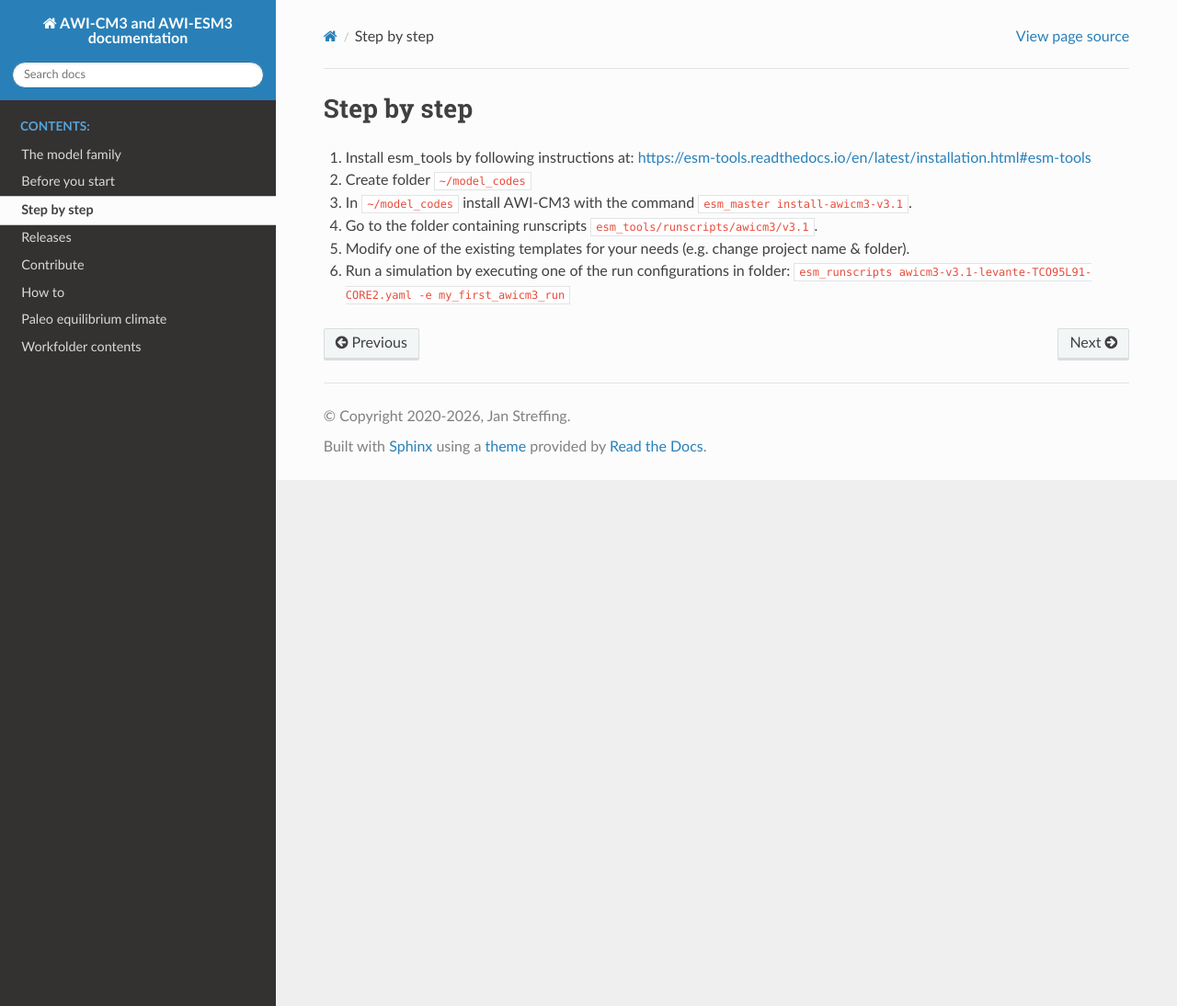
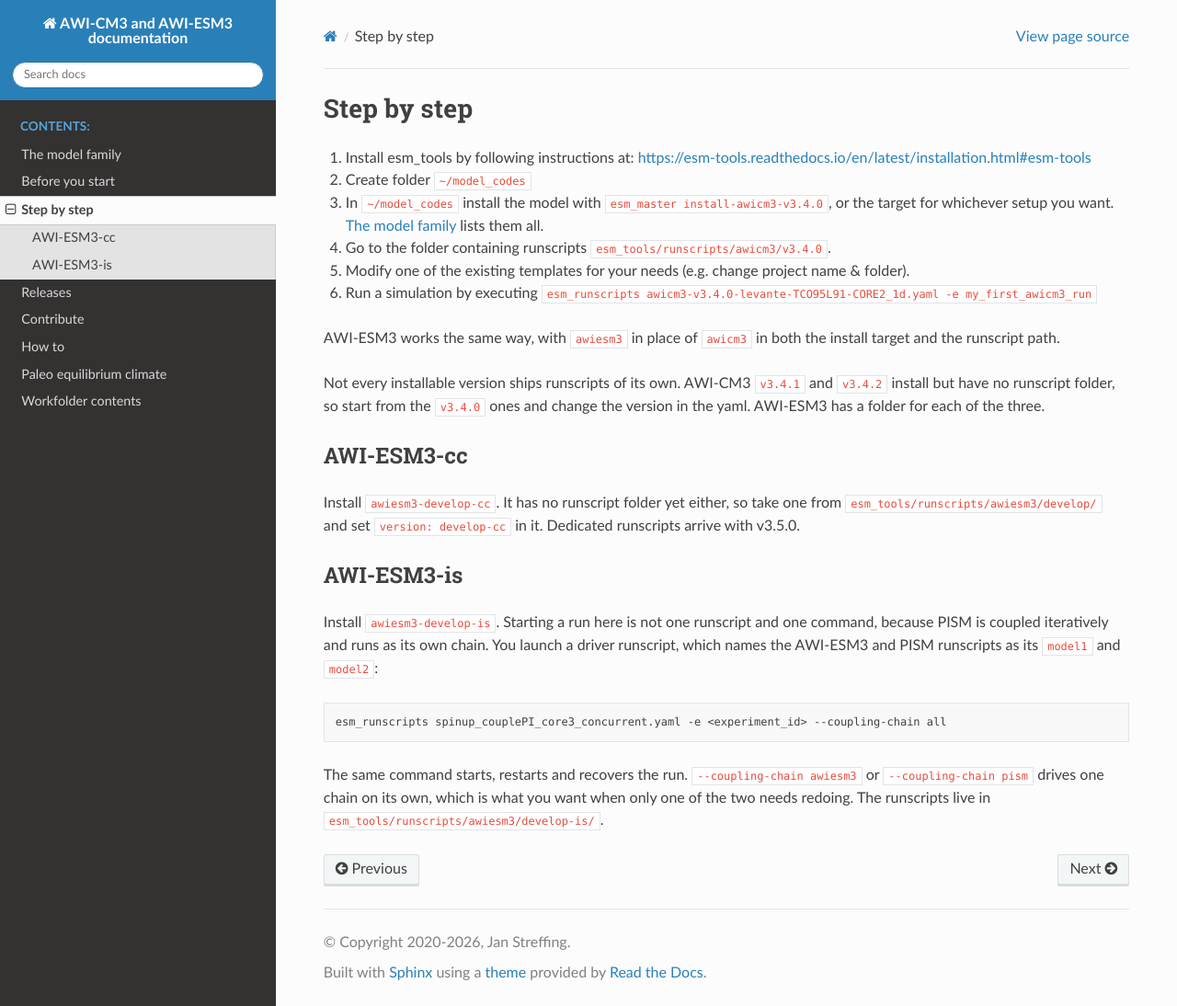
Before and after one commit to AWI-ESM/documentation_AWI-CM3, a Sphinx documentation site: the page built from source/quickstart.rst, in a window 1280 px wide and 1094 px high. Shown: the whole window at 92% size. Built offline with Sphinx 7.4.7 and the Read the Docs theme 3.1.0, drawn with Linux system fonts in a browser that asks for light colours.

Commit message:
Give each setup its own quickstart route

```diff
--- a/source/quickstart.rst
+++ b/source/quickstart.rst
@@ -1,11 +1,32 @@
-.. _chap_quickstart
+.. _chap_quickstart:
 
+************
 Step by step
 ************
 
 1. Install esm_tools by following instructions at: https://esm-tools.readthedocs.io/en/latest/installation.html#esm-tools
 2. Create folder ``~/model_codes``
-3. In ``~/model_codes`` install AWI-CM3 with the command ``esm_master install-awicm3-v3.1``.
-4. Go to the folder containing runscripts ``esm_tools/runscripts/awicm3/v3.1``.
+3. In ``~/model_codes`` install the model with ``esm_master install-awicm3-v3.4.0``, or the target for whichever setup you want. :doc:`model_family` lists them all.
+4. Go to the folder containing runscripts ``esm_tools/runscripts/awicm3/v3.4.0``.
 5. Modify one of the existing templates for your needs (e.g. change project name & folder).
-6. Run a simulation by executing one of the run configurations in folder: ``esm_runscripts awicm3-v3.1-levante-TCO95L91-CORE2.yaml -e my_first_awicm3_run``
+6. Run a simulation by executing ``esm_runscripts awicm3-v3.4.0-levante-TCO95L91-CORE2_1d.yaml -e my_first_awicm3_run``
+
+AWI-ESM3 works the same way, with ``awiesm3`` in place of ``awicm3`` in both the install target and the runscript path.
+
+Not every installable version ships runscripts of its own. AWI-CM3 ``v3.4.1`` and ``v3.4.2`` install but have no runscript folder, so start from the ``v3.4.0`` ones and change the version in the yaml. AWI-ESM3 has a folder for each of the three.
+
+AWI-ESM3-cc
+===========
+
+Install ``awiesm3-develop-cc``. It has no runscript folder yet either, so take one from ``esm_tools/runscripts/awiesm3/develop/`` and set ``version: develop-cc`` in it. Dedicated runscripts arrive with v3.5.0.
+
+AWI-ESM3-is
+===========
+
+Install ``awiesm3-develop-is``. Starting a run here is not one runscript and one command, because PISM is coupled iteratively and runs as its own chain. You launch a driver runscript, which names the AWI-ESM3 and PISM runscripts as its ``model1`` and ``model2``:
+
+.. code-block:: bash
+
+   esm_runscripts spinup_couplePI_core3_concurrent.yaml -e <experiment_id> --coupling-chain all
+
+The same command starts, restarts and recovers the run. ``--coupling-chain awiesm3`` or ``--coupling-chain pism`` drives one chain on its own, which is what you want when only one of the two needs redoing. The runscripts live in ``esm_tools/runscripts/awiesm3/develop-is/``.
```
